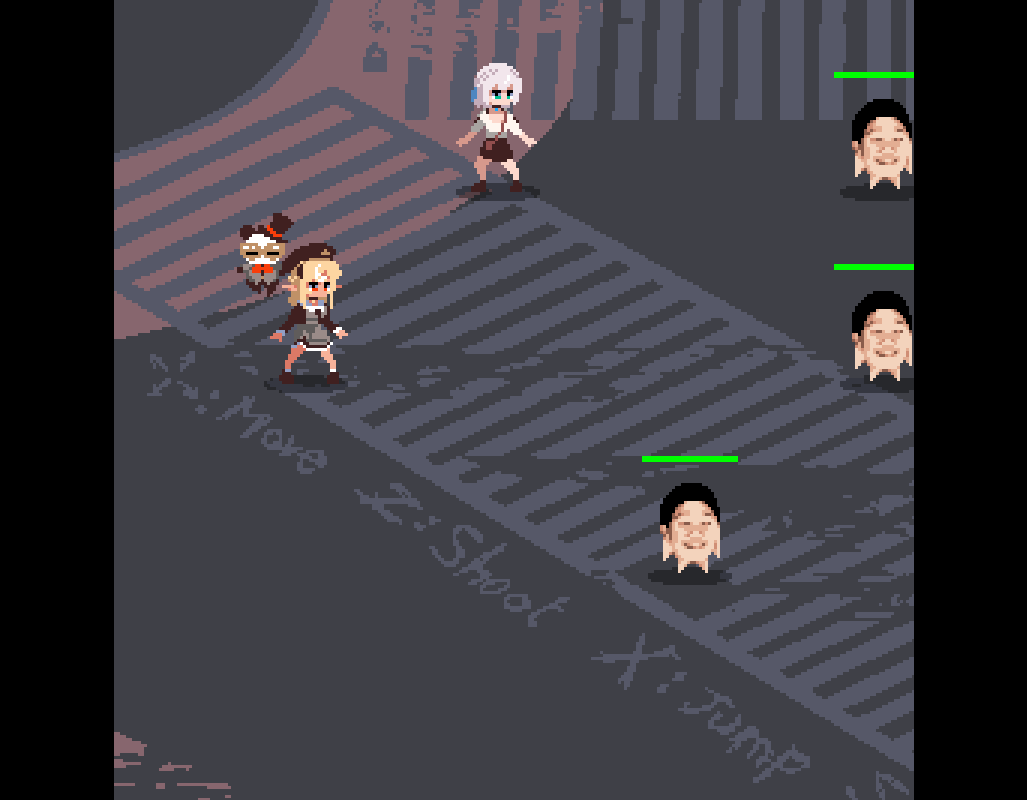
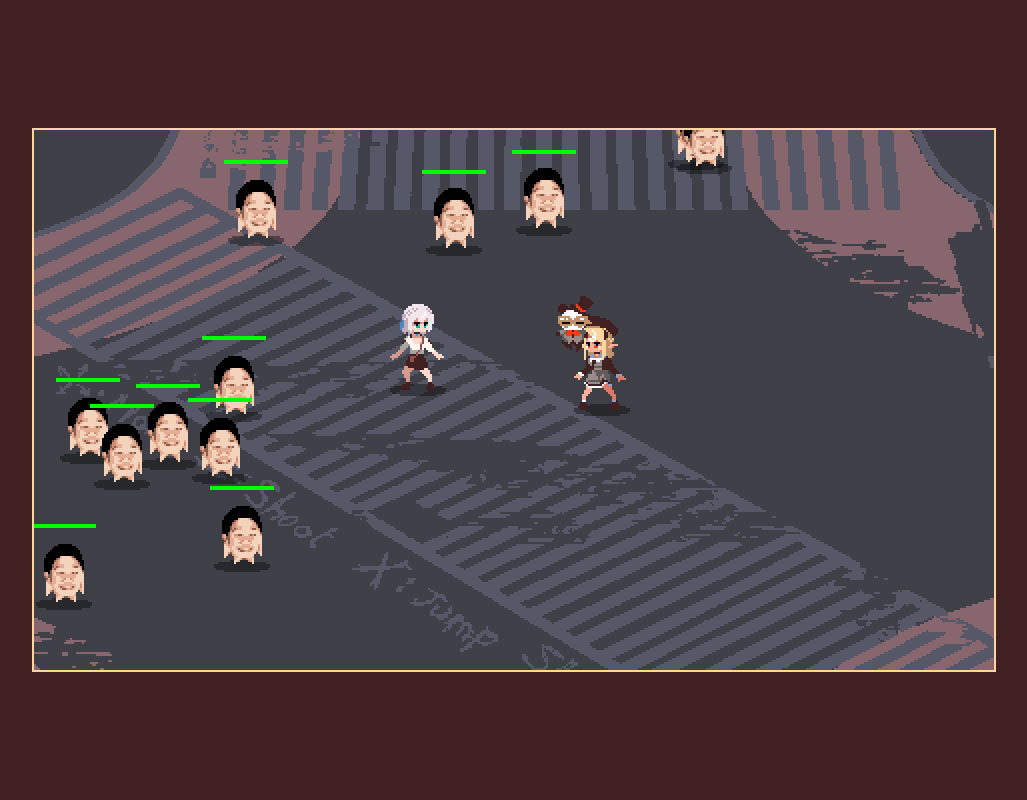
Before and after one commit to anon563/game_proto_1, a plain HTML site: page index.html in a window 1280 px wide. Shown: the whole page, without its empty margins (126-1153 px from the left). Drawn offline with Linux system fonts and the light colour scheme.

Commit message:
Add files via upload

```diff
--- a/css/style.css
+++ b/css/style.css
@@ -1,44 +1,15 @@
 html {
   height: 100%;
-  user-select: none;
 }
 
 body {
-  width: 100%;
   height: 100%;
   margin: 0;
   display: flex;
-  background-color: #000;
-  color: #fff;
-}
-
-p {
-  width: 100%;
-  height: 100%;
-  margin: 0;
-  display: flex;
-  justify-content: center;
-  align-items: center;
-  text-align: center;
-  font-size: 24px;
-  cursor: pointer;
+  background-color: #402020;
 }
 
 canvas {
   margin: auto;
-  /* cursor: none; */
+  box-shadow: 0 0 0 2px #FDD5A1;
 }
-
-@keyframes blink-animation {
-  0% {
-      opacity: 1;
-  }
-
-  50% {
-      opacity: 0.25;
-  }
-
-  100% {
-      opacity: 1;
-  }
-}
--- a/js/game/fuutan.js
+++ b/js/game/fuutan.js
@@ -7,11 +7,11 @@ class Fuutan extends Actor {
     momentum = new Vector3D(0.7, 0.7, 1);
     gravity = 0.25;
 
-    dir = new Vector3D(1, 0, 0);
+    dir = new Vector3D(-1, 0, 0);
     vel = new Vector3D(0, 0, 0);
 
     closestNaan = null;
-    maxDistance = 96;
+    maxDistance = 128;
 
     animationData = {
         idle: {
--- a/js/game/game.js
+++ b/js/game/game.js
@@ -3,16 +3,13 @@ class Game {
 
     canvas = document.createElement('canvas');
     cx = this.canvas.getContext('2d');
-
-    zoom = 3;
+    width = 480;
+    height = 270;
 
     actors = [
-        new Fuutan(new Vector3D(32, 128, 0), new Vector3D(8, 8, 64)),
-        new Noeru(new Vector3D(64, 64, 0), new Vector3D(8, 8, 64)),
-        new Naan(new Vector3D(128, 64, 0), new Vector3D(10, 10, 32)),
-        new Naan(new Vector3D(128, 128, 0), new Vector3D(10, 10, 32)),
-        new Naan(new Vector3D(96, 192, 0), new Vector3D(10, 10, 32)),
-        new Kintsuba(new Vector3D(32, 128, 0), new Vector3D(8, 8, 32))
+        new Fuutan(new Vector3D(142, 140, 0), new Vector3D(8, 8, 64)),
+        new Noeru(new Vector3D(96, 130, 0), new Vector3D(8, 8, 64)),
+        new Kintsuba(new Vector3D(142, 140, 0), new Vector3D(8, 8, 32))
     ];
 
     constructor(assets) {
@@ -27,9 +24,18 @@ class Game {
         this.keys = new KeyboardListener().keys;
     }
 
+    addNaan = () => {
+        const pos = Math.random() > 0.5
+            ? new Vector3D(Math.random() > 0.5 ? 0 : 240, Math.round(Math.random() * 270), 0)
+            : new Vector3D(Math.round(Math.random() * 240), Math.random() > 0.5 ? 0 : 270, 0);
+        this.actors.push(new Naan(pos, new Vector3D(10, 10, 32)));
+    }
+
     loop = () => {
         // Background
         this.cx.drawImage(this.assets.images['road'], 0, 0, 512, 312);
+
+        if (Math.random() > 0.97) this.addNaan();
         // Actors
         this.actors = this.actors.filter(actor => actor.gameFilter(this));
         this.actors.sort((a, b) => a.pos.y - b.pos.y).forEach(actor => {
@@ -42,10 +48,11 @@ class Game {
         requestAnimationFrame(this.loop);
     }
 
+    // Resize canvas
     resize = () => {
-        const size = Math.min(innerWidth, innerHeight);
-        this.canvas.width = size;
-        this.canvas.height = size;
+        this.zoom = Math.max(1, Math.min(Math.floor(innerWidth / this.width), Math.floor(innerHeight / this.height)));
+        this.canvas.width = this.width * this.zoom;
+        this.canvas.height = this.height * this.zoom;
         this.cx.imageSmoothingEnabled = false;
         this.cx.scale(this.zoom, this.zoom);
     }
--- a/js/game/kintsuba.js
+++ b/js/game/kintsuba.js
@@ -1,7 +1,7 @@
 class Kintsuba extends Actor {
     actionIndex = 0;
 
-    target = new Vector3D(0, 0, 0);
+    target = null;
     dir = null;
 
     cooldown = 0;
@@ -17,10 +17,10 @@ class Kintsuba extends Actor {
         if (!this.cooldown && game.keys.shoot) {
             this.cooldown = 8;
             const dir = game.keys.focus
-                ? this.dir.plus(new Vector3D(0, 0, -0.25))
+                ? this.dir.plus(new Vector3D(0, 0, -0.125))
                 : fuutan.closestNaan && fuutan.pos.distance(fuutan.closestNaan.pos) < fuutan.maxDistance
                     ? this.pos.plus(fuutan.closestNaan.pos.times(-1)).times(-1 / this.pos.distance(fuutan.closestNaan.pos))
-                    : this.dir.plus(new Vector3D(0, 0, -0.5));
+                    : this.dir.plus(new Vector3D(0, 0, -0.25));
             game.actors.push(new Bullet(this.pos.plus(new Vector3D(0, 0, 8)), new Vector3D(8, 8, 8), dir));
         }
 
--- a/js/game/naan.js
+++ b/js/game/naan.js
@@ -1,15 +1,20 @@
 class Naan extends Actor {
     actionIndex = 0;
 
-    maxHealth = 50;
+    maxHealth = 4;
     health = this.maxHealth;
+
+    target = null;
 
     constructor(pos, size) {
         super(pos, size);
     }
 
     update = game => {
-        // if (this.health) this.health--;
+        const noeru = game.actors.find(actor => actor instanceof Noeru);
+
+        this.pos = this.pos.lerp(noeru.pos, 0.003);
+
         this.actionIndex++;
     }
 
--- a/js/game/noeru.js
+++ b/js/game/noeru.js
@@ -1,12 +1,21 @@
 class Noeru extends Actor {
     actionIndex = 0;
+
+    dir = new Vector3D(1, 0, 0);
 
     constructor(pos, size) {
         super(pos, size);
     }
 
+    update = game => {
+        const fuutan = game.actors.find(actor => actor instanceof Fuutan);
+        this.dir.x = fuutan.pos.x > this.pos.x ? 1 : -1;
+        this.actionIndex++;
+    }
+
     display = (cx, assets, pos) => {
         cx.drawImage(assets.images['shadow'], 0, 0, 32, 8, pos.x - 16, pos.y - 4, 32, 8);
+        if (this.dir.x === -1) this.flipHorizontally(cx, pos.x);
         cx.drawImage(
             assets.images['noeru'],
             Math.floor(this.actionIndex / 15) % 4 * 32, 0, 32, 48,
```
